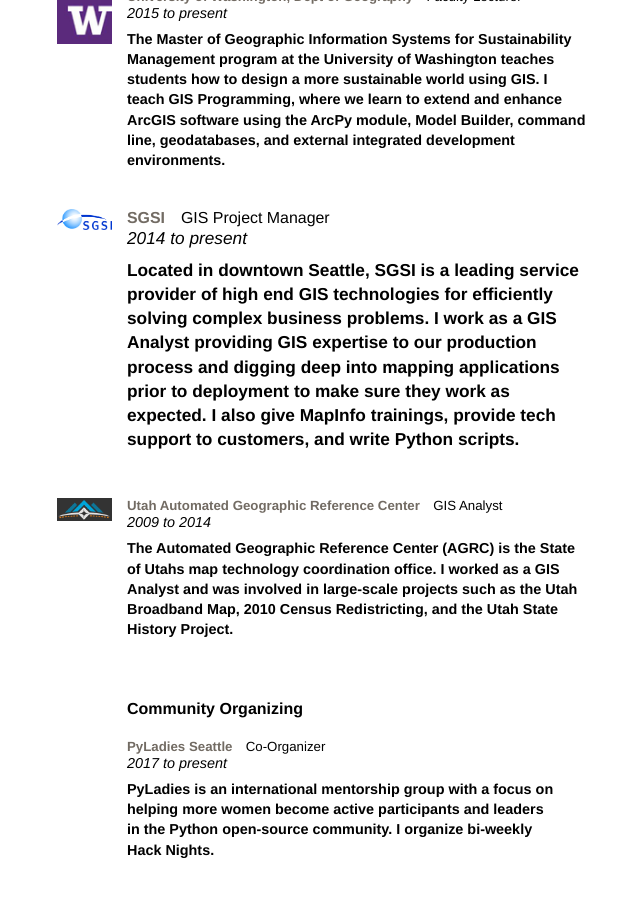
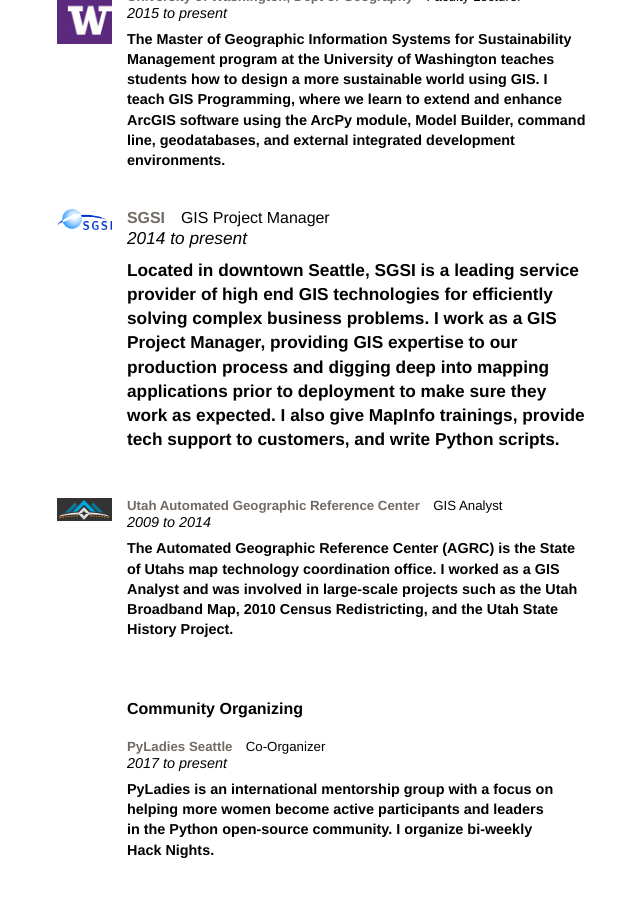
Before and after one commit to christyheaton/christyheaton.github.io, a Jekyll site: the page built from resume/index.html, in a window 1280 px wide and 900 px high, scrolled down 382 px. Shown: the top 897 px of the window, without its empty margins (283-923 px from the left). Built offline with Jekyll 4.4.1, drawn with Linux system fonts in a browser that asks for light colours.

Commit message:
updated SGSI job title

```diff
--- a/resume/index.html
+++ b/resume/index.html
@@ -33,7 +33,7 @@
 	  <div class="resume_logo"><img src="/images/sgsi_logo.png"></div>
       <h5 class="resume_header"><a href="http://sgsi.com">SGSI</a><span class="resume_title">GIS Project Manager</span></h5>
       <span class="resume_timeline">2014 to present</span>
-      <h5 class="resume_description">Located in downtown Seattle, SGSI is a leading service provider of high end GIS technologies for efficiently solving complex business problems. I work as a GIS Analyst providing GIS expertise to our production process and digging deep into mapping applications prior to deployment to make sure they work as expected. I also give MapInfo trainings, provide tech support to customers, and write Python scripts.</h5>
+      <h5 class="resume_description">Located in downtown Seattle, SGSI is a leading service provider of high end GIS technologies for efficiently solving complex business problems. I work as a GIS Project Manager, providing GIS expertise to our production process and digging deep into mapping applications prior to deployment to make sure they work as expected. I also give MapInfo trainings, provide tech support to customers, and write Python scripts.</h5>
     </div>
 
     <div class="resume_item cf ">
```
